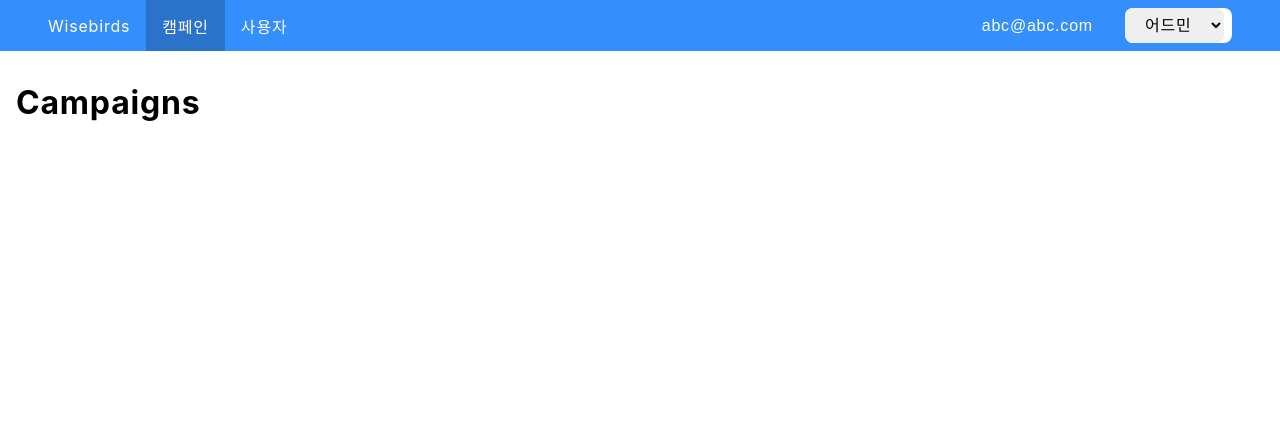
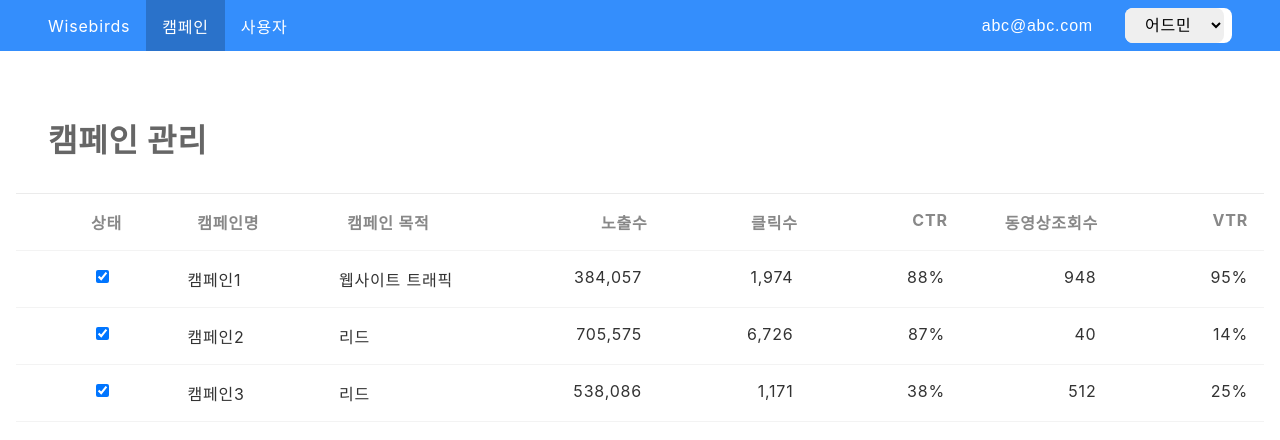
Before and after one commit to miraejang/adplatform-admin-front, a Next.js app: page /campaigns in a window 1280 px wide. Shown: the top 440 px of the page. Built offline with nearby package versions, Linux system fonts and the light colour scheme.

Commit message:
create campaigns page & users page

```diff
--- a/pages/campaigns.tsx
+++ b/pages/campaigns.tsx
@@ -1,8 +1,183 @@
+import styled from "styled-components";
+
+interface Company {
+  id: Number;
+  name: String;
+}
+interface User {
+  id: Number;
+  email: String;
+  name: String;
+  company: Company;
+}
+
+const data = {
+  content: [
+    {
+      id: 1,
+      name: "캠페인1",
+      enabled: true,
+      campaign_objective: "WEBSITE_TRAFFIC",
+      impressions: 384057,
+      clicks: 1974,
+      ctr: 0.8752,
+      video_views: 948,
+      vtr: 0.95123,
+    },
+    {
+      id: 2,
+      name: "캠페인2",
+      enabled: true,
+      campaign_objective: "LEAD",
+      impressions: 705575,
+      clicks: 6726,
+      ctr: 0.8733,
+      video_views: 40,
+      vtr: 0.135,
+    },
+    {
+      id: 3,
+      name: "캠페인3",
+      enabled: true,
+      campaign_objective: "LEAD",
+      impressions: 538086,
+      clicks: 1171,
+      ctr: 0.3833,
+      video_views: 512,
+      vtr: 0.2512,
+    },
+  ],
+  size: 25,
+  total_elements: 2,
+  total_pages: 1,
+};
+
+interface Objective {
+  WEBSITE_CONVERSIONS: string;
+  WEBSITE_TRAFFIC: string;
+  SALES: string;
+  APP_INSTALLATION: string;
+  LEAD: string;
+  BRAND: string;
+  VIDEO_VIEWS: string;
+}
+type CampaignsContent = {
+  id: number;
+  name: string;
+  enabled: boolean;
+  campaign_objective: keyof Objective;
+  impressions: number;
+  clicks: number;
+  ctr: number;
+  video_views: number;
+  vtr: number;
+};
+type Campaigns = {
+  content: CampaignsContent[];
+  total_elements: number;
+  total_pages: number;
+  last: boolean;
+  number: number;
+  size: number;
+  number_of_elements: number;
+  first: boolean;
+  empty: boolean;
+};
+
+const Row = styled.div`
+  display: flex;
+  padding: 1rem 1rem 1rem 0;
+  color: ${({ theme }) => theme.colors.txt};
+  border-bottom: 1px solid ${({ theme }) => theme.colors.borderLight};
+
+  div {
+    flex: 1;
+    text-align: left;
+  }
+  .fit {
+    flex-basis: fit-content;
+    text-align: center;
+  }
+  .right {
+    text-align: right;
+  }
+  .center {
+    text-align: center;
+  }
+`;
+const Table = styled.div``;
+const Head = styled.div`
+  ${Row} {
+    font-weight: 700;
+    color: ${({ theme }) => theme.colors.txtLigthGray};
+  }
+`;
+const Body = styled.div``;
+
 const Campaigns = () => {
+  const objective: Objective = {
+    WEBSITE_CONVERSIONS: "웹사이트 전환",
+    WEBSITE_TRAFFIC: "웹사이트 트래픽",
+    SALES: "판매",
+    APP_INSTALLATION: "앱설치",
+    LEAD: "리드",
+    BRAND: "브랜드 인지도 및 도달 범위",
+    VIDEO_VIEWS: "동영상 조회",
+  };
+
   return (
-    <div>
-      <h1>Campaigns</h1>
-    </div>
+    <>
+      <h1>캠페인 관리</h1>
+      <Table>
+        <Head>
+          <Row>
+            <div className="status fit">상태</div>
+            <div className="name">캠페인명</div>
+            <div className="objective">캠페인 목적</div>
+            <div className="impressions right">노출수</div>
+            <div className="clicks right">클릭수</div>
+            <div className="ctr right">CTR</div>
+            <div className="video_views right">동영상조회수</div>
+            <div className="vtr right">VTR</div>
+          </Row>
+        </Head>
+        <Body>
+          {data.content.map((campaign) => (
+            <Row key={campaign.id}>
+              <div className="status fit">
+                <label htmlFor="status">
+                  <input
+                    type="checkbox"
+                    name="status"
+                    id="status"
+                    checked={campaign.enabled}
+                  />
+                </label>
+              </div>
+              <div className="name">{campaign.name}</div>
+              <div className="objective">
+                {objective[campaign.campaign_objective as keyof Objective]}
+              </div>
+              <div className="impressions right">
+                {campaign.impressions.toLocaleString()}
+              </div>
+              <div className="clicks right">
+                {campaign.clicks.toLocaleString()}
+              </div>
+              <div className="ctr right">{`${(
+                +campaign.ctr.toFixed(2) * 100
+              ).toLocaleString()}%`}</div>
+              <div className="video_views right">
+                {campaign.video_views.toLocaleString()}
+              </div>
+              <div className="vtr right">{`${(
+                +campaign.vtr.toFixed(2) * 100
+              ).toLocaleString()}%`}</div>
+            </Row>
+          ))}
+        </Body>
+      </Table>
+    </>
   );
 };
 
--- a/styles/globalstyles.ts
+++ b/styles/globalstyles.ts
@@ -39,6 +39,11 @@ const GlobalStyle = createGlobalStyle`
   li {
     list-style: none;
   }
+  h1 {
+    padding: 2rem;
+    color: ${({ theme }) => theme.colors.txtGray};
+    border-bottom: 1px solid ${({ theme }) => theme.colors.border};
+  }
 `;
 
 export default GlobalStyle;
--- a/styles/theme.ts
+++ b/styles/theme.ts
@@ -5,8 +5,8 @@ const theme: DefaultTheme = {
     txt: "#333",
     txtGray: "#666",
     txtLigthGray: "#888",
-    border: "#f3f3f3",
-    borderLight: "#ebebeb",
+    border: "#ebebeb",
+    borderLight: "#f3f3f3",
     pointBlue: "#348efc",
     tintBlack: "rgba(0, 0, 0, 0.5)",
     tintLightBlack: "rgba(0, 0, 0, 0.2)",
```
Also changed, not shown: pages/users.tsx (+107 -3 lines).
